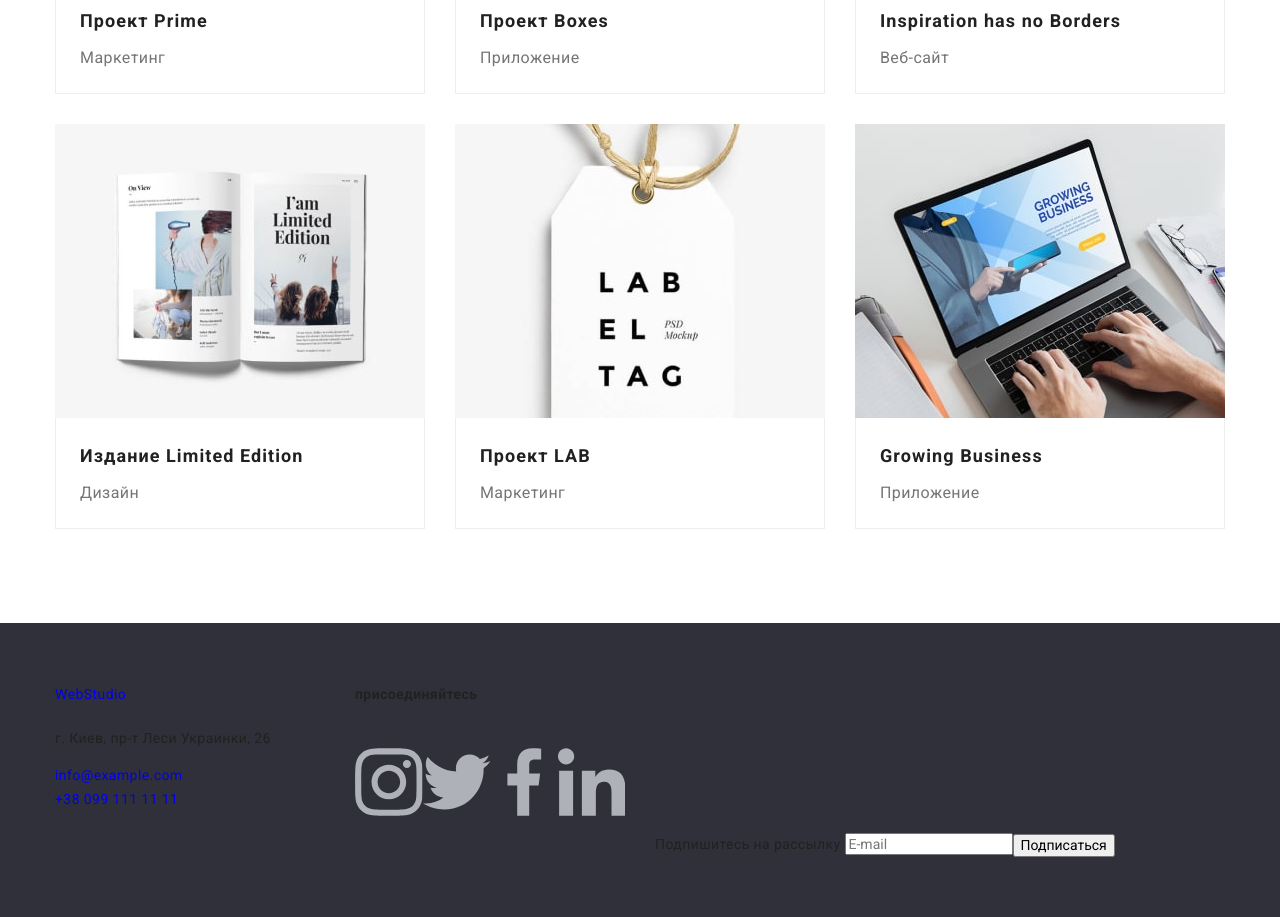
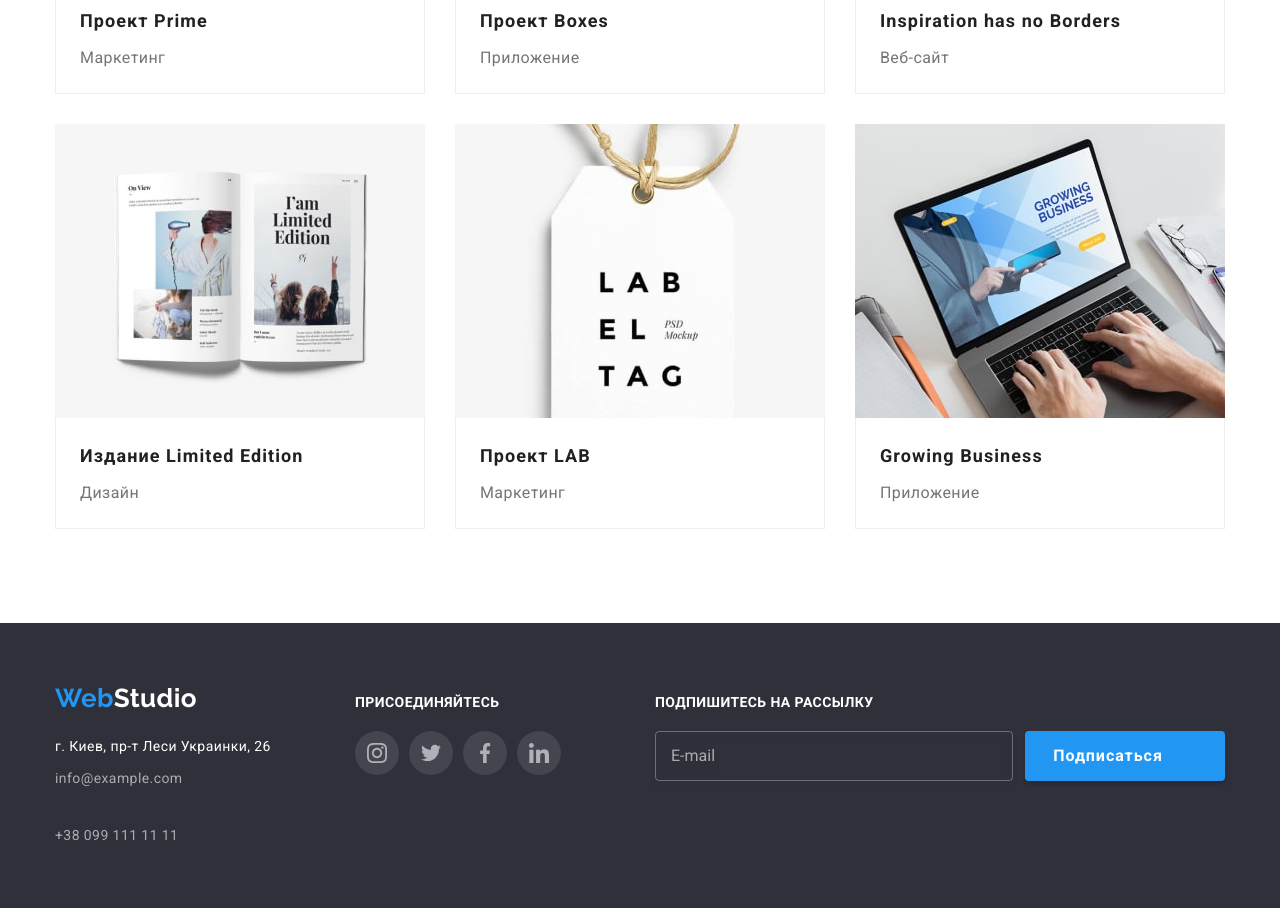
Before and after one commit to vitaliilatka/goit-markup-hw-07, a plain HTML site: page portfolio.html in a window 1280 px wide. Shown: the part 1011-1928 px from the top of the page. Drawn offline with Linux system fonts and the light colour scheme.

Commit message:
made portfolio footer

```diff
--- a/portfolio.html
+++ b/portfolio.html
@@ -298,47 +298,47 @@
         </main>
         <!--Footer-->
         <footer class="footer">
-            <div class="container flex">
+            <div class="container flex flex--baseline">
                 <div class="footer-address">
-                    <a class="link footer-logo" href="./index.html">
-                        <span class="current">Web</span>Studio
+                    <a class="link logo logo--white" href="./index.html">
+                        <span class="logo--accent">Web</span>Studio
                     </a>
                     <address class="footer-contacts">
-                        <p class="text">г. Киев, пр-т Леси Украинки, 26</p>
-                        <a class="link" href="mailto:info@example.com">
+                        <p class="footer-contacts__text">г. Киев, пр-т Леси Украинки, 26</p>
+                        <a class="link footer-contacts__link" href="mailto:info@example.com">
                         info@example.com
                         </a>
                         <br />
-                        <a class="link" href="tel:+380991111111">+38 099 111 11 11</a>
+                        <a class="link footer-contacts__link" href="tel:+380991111111">+38 099 111 11 11</a>
                     </address>
                 </div>
                 <div class="footer-networks">
-                    <strong class="text">присоединяйтесь</strong>
+                    <strong class="footer-networks__text">присоединяйтесь</strong>
                     <ul class="list flex network-list">
-                        <li class="item">
-                            <a href="#" class="link" aria-label="Instagram">
-                                <svg class="icon">
+                        <li class="network-list__item">
+                            <a href="#" class="link network-list__link network-list__link--dark" aria-label="Instagram">
+                                <svg class="network-list__icon">
                                     <use href="./images/svg/sprite.svg#icon-instagram"></use>
                                 </svg>
                             </a>
                         </li>
-                        <li class="item">
-                            <a href="#" class="link" aria-label="Twitter">
-                                <svg class="icon">
+                        <li class="network-list__item">
+                            <a href="#" class="link network-list__link network-list__link--dark" aria-label="Twitter">
+                                <svg class="network-list__icon">
                                     <use href="./images/svg/sprite.svg#icon-twitter"></use>
                                 </svg>
                             </a>
                         </li>
-                        <li class="item">
-                            <a href="#" class="link" aria-label="Facebook">
-                                <svg class="icon">
+                        <li class="network-list__item">
+                            <a href="#" class="link network-list__link network-list__link--dark" aria-label="Facebook">
+                                <svg class="network-list__icon">
                                     <use href="./images/svg/sprite.svg#icon-facebook"></use>
                                 </svg>
                             </a>
                         </li>
-                        <li class="item">
-                            <a href="#" class="link" aria-label="Linkedin">
-                                <svg class="icon">
+                        <li class="network-list__item">
+                            <a href="#" class="link network-list__link network-list__link--dark" aria-label="Linkedin">
+                                <svg class="network-list__icon">
                                     <use href="./images/svg/sprite.svg#icon-linkedin"></use>
                                 </svg>
                             </a>
@@ -346,17 +346,20 @@
                     </ul>
                 </div>
                 <form class="flex footer-subscribe" autocomplete="off">
-                    <div class="form-field">
-                        <label class="text" for="footer-email">Подпишитесь на рассылку</label>
+                    <label class="footer-subscribe__label">Подпишитесь на рассылку
                         <input
                             type="email"
                             name="e-mail"
-                            class="subscribe-input"
-                            id="footer-email"
+                            class="footer-subscribe__input"
                             placeholder="E-mail"
                         />
-                    </div>
-                    <button type="submit" class="button primary">Подписаться</button>
+                    </label>
+                    <button type="submit" class="button-primary button-primary--flex">
+                        Подписаться
+                        <svg class="footer-subscribe__icon" width="24" height="24">
+                            <use href="./images/svg/sprite.svg#icon-subscribe"></use>
+                        </svg>
+                    </button>
                 </form>
             </div>
         </footer>
```
